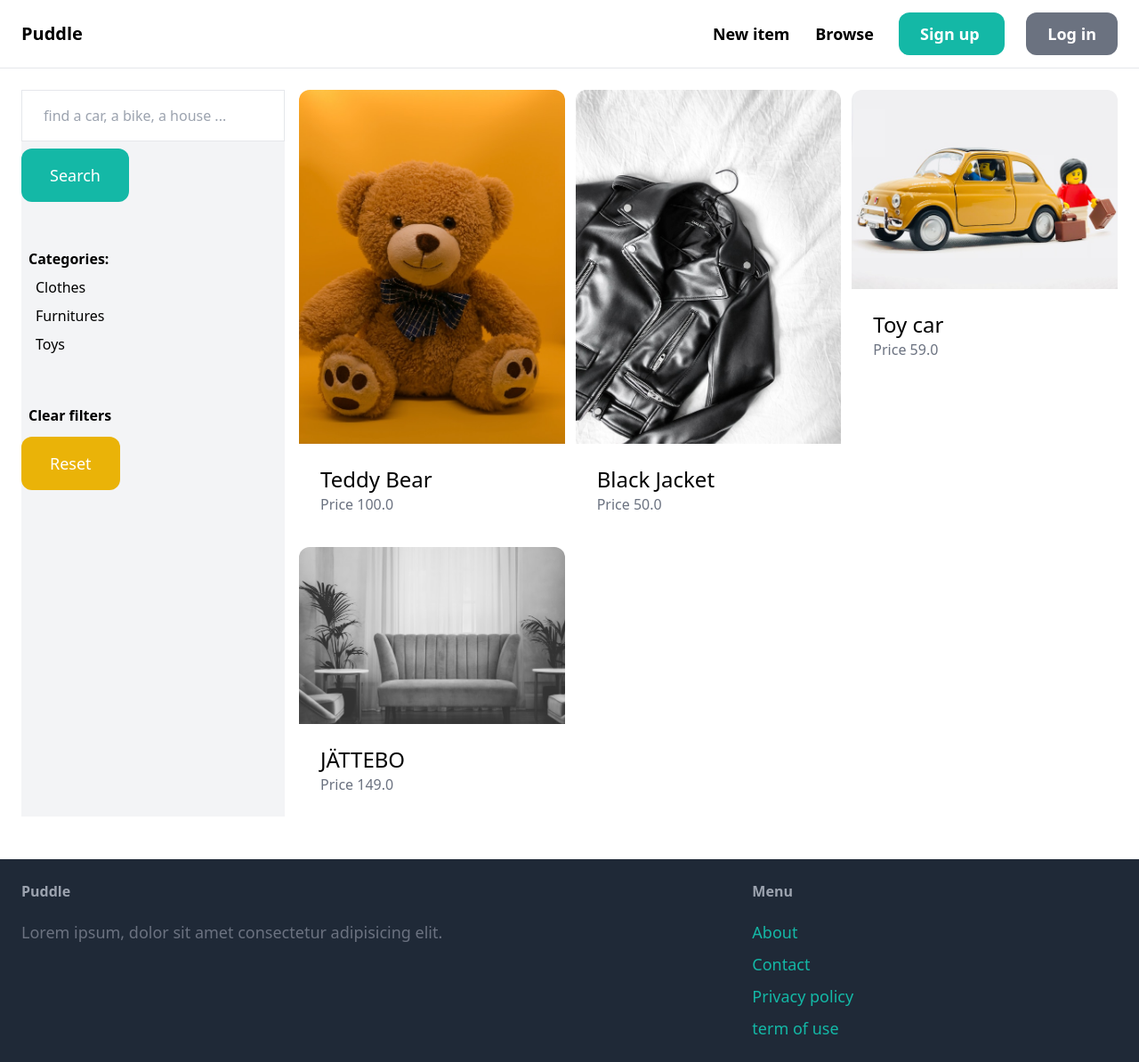
After one commit to Khalidltf/puddlepython, a Django app: page /items/ in a window 1280 px wide. The commit adds this page. Shown: the whole page at 89% size. Run offline with Django 4.2, Linux system fonts and the light colour scheme; data comes from the database, SQL or seed files in the repository; some libraries are stand-ins or nearby versions.

Commit message:
Searching
Signed-off-by: khalidlotfi <khalidlotfi2005@gmail.com>

```diff
--- a/core/templates/core/base.html
+++ b/core/templates/core/base.html
@@ -15,7 +15,7 @@
       <a href="{% url 'item:new' %}" class="text-lg font-semibold hover:text-gray-500">
         New item
       </a>
-      <a href="#" class="text-lg font-semibold hover:text-gray-500">Browse</a>
+      <a href="{% url 'item:items' %}" class="text-lg font-semibold hover:text-gray-500">Browse</a>
 
       {% if request.user.is_authenticated %}
         <a href="#" class="px-6 py-3 text-lg font-semibold bg-teal-500 text-white rounded-xl hover:bg-teal-700">
--- /dev/null
+++ b/item/templates/item/items.html
@@ -0,0 +1,60 @@
+{% extends 'core/base.html' %}
+
+{% block title %} Items {% endblock %}
+
+{% block content %}
+  <div class="pb-6 grid grid-cols-4 gap-4">
+    <div class="col-span-1 bg-gray-100">
+      <form action="{% url 'item:items' %}" method="get">
+        <input type="text" name="query" class="w-full py-4 px-6 border" value="{{ query }}" placeholder="find a car, a bike, a house ...">
+
+        <button class="mt-2 py-4 px-8 text-lg bg-teal-500 text-white rounded-xl">
+          Search
+        </button>
+      </form>
+
+      <br>
+      <br>
+      <p class="font-semibold px-2 py-1">Categories:</p>
+
+      <ul>
+        {% for category in categories %}
+          <li class="py-1 px-4 {% if category.id == category_id %} bg-gray-200{% endif %}">
+              <a href="{% url 'item:items' %}?query={{ query }}&category={{ category.id }}">{{ category.name }}</a>
+          </li>
+        {% endfor %}
+      </ul>
+
+      <br>
+      <br>
+      <p class="font-semibold px-2 py-1">Clear filters</p>
+
+      <ul>
+        <li>
+          <a href="{% url 'item:items' %}" class="mt-2 py-4 px-8 inline-block bg-yellow-500 text-lg rounded-xl text-white">
+            Reset
+          </a>
+        </li>
+      </ul>
+    </div>
+
+    <div class="col-span-3">
+      <div class="grid grid-cols-3 gap-3">
+        {% for item in items %}
+          <div>
+            <a href="{% url 'item:detail' item.id %}">
+              <div>
+                <img src="{{item.image.url}}" class="rounded-t-xl">
+              </div>
+
+              <div class="p-6 bg-white rounded-b-xl">
+                <h2 class="text-2xl">{{item.name}}</h2>
+                <p class="text-gray-500">Price {{item.price}}</p>
+              </div>
+            </a>
+          </div>
+        {% endfor %}
+      </div>
+    </div>
+  </div>
+{% endblock %}
--- a/item/urls.py
+++ b/item/urls.py
@@ -5,6 +5,7 @@ from . import views
 app_name = 'item'
 
 urlpatterns = [
+  path('', views.items, name='items'),
   path('new/', views.new, name='new'),
   path('<int:pk>/', views.detail, name='detail'),
   path('<int:pk>/delete/', views.delete, name='delete'),
--- a/item/views.py
+++ b/item/views.py
@@ -1,9 +1,31 @@
 from django.contrib.auth.decorators import login_required
+from django.db.models import Q
 from django.shortcuts import render, get_object_or_404, redirect
 
 # Create your views here.
 from .forms import NewItemForm, EditItemForm
-from .models import Item
+from .models import Category, Item
+
+def items(request):
+  query = request.GET.get('query', '')
+  category_id = request.GET.get('category', 0)
+  categories = Category.objects.all()
+  items = Item.objects.filter(is_sold=False)
+
+  if category_id:
+    items = items.filter(category_id=category_id)
+
+  if query:
+    items = items.filter(Q(name__icontains=query) | Q(description__icontains=query))
+
+  return render(request, 'item/items.html' , {
+    'items': items,
+    'query': query,
+    'categories': categories,
+    'category_id': int(category_id)
+  })
+
+
 
 def detail (request, pk):
     item = get_object_or_404(Item, pk=pk)
```
